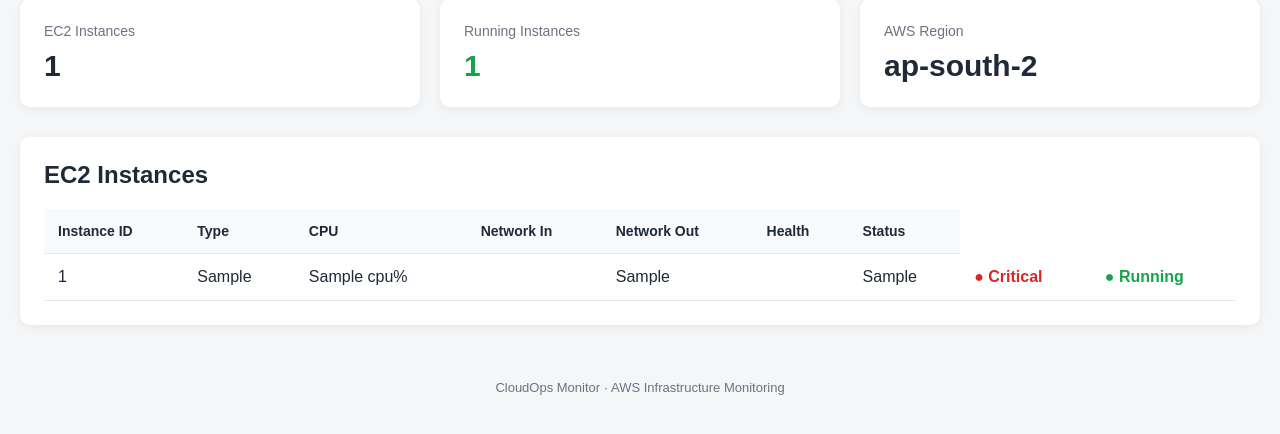
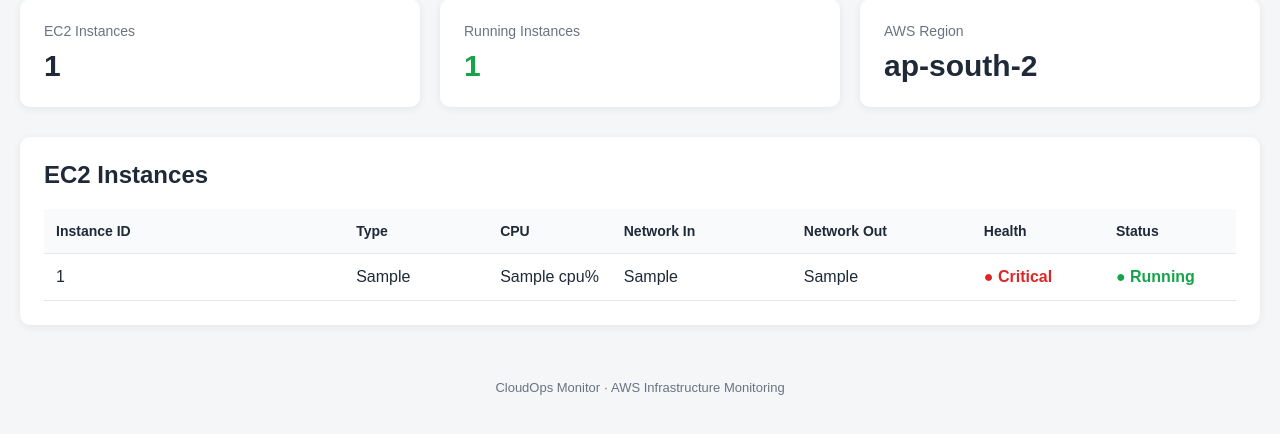
Before and after one commit to Preetham03M/CloudOps-Monitor, a Flask app: template templates/dashboard.html in a window 1280 px wide. Shown: the part 164-598 px from the top of the page. Run offline with Flask 3, Linux system fonts and the light colour scheme; the template is opened without the code that fills it: most values are stand-ins (such as "Sample title", 1, 10 or a date in 2020).

Commit message:
Improve dashboard table layout

```diff
--- a/templates/dashboard.html
+++ b/templates/dashboard.html
@@ -1,14 +1,23 @@
 <!DOCTYPE html>
 <html lang="en">
+
 <head>
     <meta charset="UTF-8">
     <meta name="viewport" content="width=device-width, initial-scale=1.0">
+
+    <!-- Refresh dashboard every 60 seconds -->
     <meta http-equiv="refresh" content="60">
+
     <title>CloudOps Monitor</title>
 
     <style>
-        /* Page layout */
-        * { box-sizing: border-box; margin: 0; padding: 0; }
+        /* ---------- Page ---------- */
+
+        * {
+            box-sizing: border-box;
+            margin: 0;
+            padding: 0;
+        }
 
         body {
             font-family: Arial, sans-serif;
@@ -16,30 +25,40 @@
             color: #1f2937;
         }
 
-        /* Header */
+
+        /* ---------- Header ---------- */
+
         .header {
             background: #111827;
             color: white;
             padding: 25px 40px;
         }
 
-        .header h1 { margin-bottom: 5px; }
-        .header p { color: #9ca3af; }
+        .header h1 {
+            margin-bottom: 5px;
+        }
+
+        .header p {
+            color: #9ca3af;
+        }
 
         .updated {
             margin-top: 8px;
             font-size: 13px;
-            color: #9ca3af;
         }
 
-        /* Main container */
+
+        /* ---------- Main Container ---------- */
+
         .container {
             max-width: 1400px;
             margin: 30px auto;
             padding: 0 20px;
         }
 
-        /* Summary cards */
+
+        /* ---------- Summary Cards ---------- */
+
         .cards {
             display: grid;
             grid-template-columns: repeat(3, 1fr);
@@ -47,7 +66,8 @@
             margin-bottom: 30px;
         }
 
-        .card, .section {
+        .card,
+        .section {
             background: white;
             padding: 24px;
             border-radius: 10px;
@@ -65,18 +85,25 @@
             font-weight: bold;
         }
 
-        /* Monitoring table */
-        .section h2 { margin-bottom: 20px; }
+
+        /* ---------- EC2 Table ---------- */
+
+        .section h2 {
+            margin-bottom: 20px;
+        }
 
         table {
             width: 100%;
             border-collapse: collapse;
+            table-layout: auto;
         }
 
-        th, td {
+        th,
+        td {
             text-align: left;
-            padding: 14px;
+            padding: 14px 12px;
             border-bottom: 1px solid #e5e7eb;
+            white-space: nowrap;
         }
 
         th {
@@ -84,8 +111,42 @@
             font-size: 14px;
         }
 
-        /* Status colors */
-        .running, .good {
+        /* Give each column an appropriate amount of space */
+
+        th:first-child,
+        td:first-child {
+            width: 25%;
+        }
+
+        th:nth-child(2),
+        td:nth-child(2) {
+            width: 12%;
+        }
+
+        th:nth-child(3),
+        td:nth-child(3) {
+            width: 10%;
+        }
+
+        th:nth-child(4),
+        td:nth-child(4),
+        th:nth-child(5),
+        td:nth-child(5) {
+            width: 15%;
+        }
+
+        th:nth-child(6),
+        td:nth-child(6),
+        th:nth-child(7),
+        td:nth-child(7) {
+            width: 11%;
+        }
+
+
+        /* ---------- Status ---------- */
+
+        .running,
+        .good {
             color: #16a34a;
             font-weight: bold;
         }
@@ -95,7 +156,8 @@
             font-weight: bold;
         }
 
-        .critical, .stopped {
+        .critical,
+        .stopped {
             color: #dc2626;
             font-weight: bold;
         }
@@ -105,7 +167,9 @@
             font-weight: normal;
         }
 
-        /* Alerts */
+
+        /* ---------- Alerts ---------- */
+
         .alert {
             margin-bottom: 20px;
         }
@@ -122,7 +186,9 @@
             border-left: 5px solid #dc2626;
         }
 
-        /* Footer */
+
+        /* ---------- Footer ---------- */
+
         .footer {
             text-align: center;
             color: #6b7280;
@@ -130,8 +196,11 @@
             font-size: 13px;
         }
 
-        /* Mobile layout */
+
+        /* ---------- Mobile Layout ---------- */
+
         @media (max-width: 900px) {
+
             .cards {
                 grid-template-columns: 1fr;
             }
@@ -147,9 +216,11 @@
     </style>
 </head>
 
+
 <body>
 
-    <!-- Dashboard header -->
+    <!-- ---------- Dashboard Header ---------- -->
+
     <header class="header">
         <h1>CloudOps Monitor</h1>
         <p>AWS Infrastructure Monitoring Dashboard</p>
@@ -159,39 +230,61 @@
 
     <main class="container">
 
-        <!-- Summary cards -->
+        <!-- ---------- Summary Cards ---------- -->
+
         <section class="cards">
 
             <div class="card">
                 <div class="card-title">EC2 Instances</div>
-                <div class="card-value">{{ total_instances }}</div>
+                <div class="card-value">
+                    {{ total_instances }}
+                </div>
             </div>
 
             <div class="card">
                 <div class="card-title">Running Instances</div>
-                <div class="card-value running">{{ running_count }}</div>
+                <div class="card-value running">
+                    {{ running_count }}
+                </div>
             </div>
 
             <div class="card">
                 <div class="card-title">AWS Region</div>
-                <div class="card-value">ap-south-2</div>
+                <div class="card-value">
+                    ap-south-2
+                </div>
             </div>
 
         </section>
 
 
-        <!-- CPU alerts -->
+        <!-- ---------- CPU Alerts ---------- -->
+
         {% for instance in instances %}
+
             {% if instance.alert %}
-                <section class="section alert {{ 'critical' if instance.alert == 'Critical' else 'warning' }}">
-                    <strong>🚨 {{ instance.alert }} Alert</strong>
-                    <p>{{ instance.instance_id }} CPU usage requires attention.</p>
+
+                <section class="section alert
+                    {{ 'critical' if instance.alert == 'Critical' else 'warning' }}">
+
+                    <strong>
+                        🚨 {{ instance.alert }} Alert
+                    </strong>
+
+                    <p>
+                        {{ instance.instance_id }}
+                        CPU usage requires attention.
+                    </p>
+
                 </section>
+
             {% endif %}
+
         {% endfor %}
 
 
-        <!-- EC2 monitoring table -->
+        <!-- ---------- EC2 Monitoring Table ---------- -->
+
         <section class="section">
 
             <h2>EC2 Instances</h2>
@@ -199,6 +292,7 @@
             {% if instances %}
 
                 <table>
+
                     <thead>
                         <tr>
                             <th>Instance ID</th>
@@ -211,14 +305,26 @@
                         </tr>
                     </thead>
 
+
                     <tbody>
 
                         {% for instance in instances %}
 
                             <tr>
-                                <td>{{ instance.instance_id }}</td>
-                                <td>{{ instance.instance_type }}</td>
 
+                                <!-- EC2 Instance ID -->
+                                <td>
+                                    {{ instance.instance_id }}
+                                </td>
+
+
+                                <!-- EC2 Instance Type -->
+                                <td>
+                                    {{ instance.instance_type }}
+                                </td>
+
+
+                                <!-- CPU Usage -->
                                 <td>
                                     {% if instance.cpu is not none %}
                                         {{ instance.cpu }}%
@@ -227,53 +333,84 @@
                                     {% endif %}
                                 </td>
 
+
+                                <!-- Network In -->
                                 <td>
-                                    {% if instance.network_in is not none %}
-                                       <td> {{ instance.network_in }} </td>
-                                    {% else %}
-                                        <span class="muted">N/A</span>
-                                    {% endif %}
+                                    {{ instance.network_in }}
                                 </td>
 
+
+                                <!-- Network Out -->
                                 <td>
-                                    {% if instance.network_out is not none %}
-                                       <td> {{ instance.network_out }} </td>
-                                    {% else %}
-                                        <span class="muted">N/A</span>
-                                    {% endif %}
+                                    {{ instance.network_out }}
                                 </td>
 
+
+                                <!-- Instance Health -->
                                 <td>
+
                                     {% if instance.cpu is none %}
-                                        <span class="muted">● Unknown</span>
+
+                                        <span class="muted">
+                                            ● Unknown
+                                        </span>
+
                                     {% elif instance.cpu < 50 %}
-                                        <span class="good">● Healthy</span>
+
+                                        <span class="good">
+                                            ● Healthy
+                                        </span>
+
                                     {% elif instance.cpu < 80 %}
-                                        <span class="warning">● Warning</span>
+
+                                        <span class="warning">
+                                            ● Warning
+                                        </span>
+
                                     {% else %}
-                                        <span class="critical">● Critical</span>
+
+                                        <span class="critical">
+                                            ● Critical
+                                        </span>
+
                                     {% endif %}
+
                                 </td>
 
+
+                                <!-- Instance Status -->
                                 <td>
+
                                     {% if instance.state == "running" %}
-                                        <span class="running">● Running</span>
+
+                                        <span class="running">
+                                            ● Running
+                                        </span>
+
                                     {% else %}
+
                                         <span class="stopped">
                                             ● {{ instance.state|capitalize }}
                                         </span>
+
                                     {% endif %}
+
                                 </td>
+
                             </tr>
 
                         {% endfor %}
 
                     </tbody>
+
                 </table>
 
             {% else %}
 
-                <p class="muted">⚠ Monitoring data unavailable.</p>
+                <!-- Displayed when AWS data cannot be retrieved -->
+                <p class="muted">
+                    ⚠ Monitoring data unavailable.
+                </p>
 
             {% endif %}
 
@@ -282,10 +419,12 @@
     </main>
 
 
-    <!-- Dashboard footer -->
+    <!-- ---------- Footer ---------- -->
+
     <footer class="footer">
         CloudOps Monitor · AWS Infrastructure Monitoring
     </footer>
 
 </body>
+
 </html>
```
